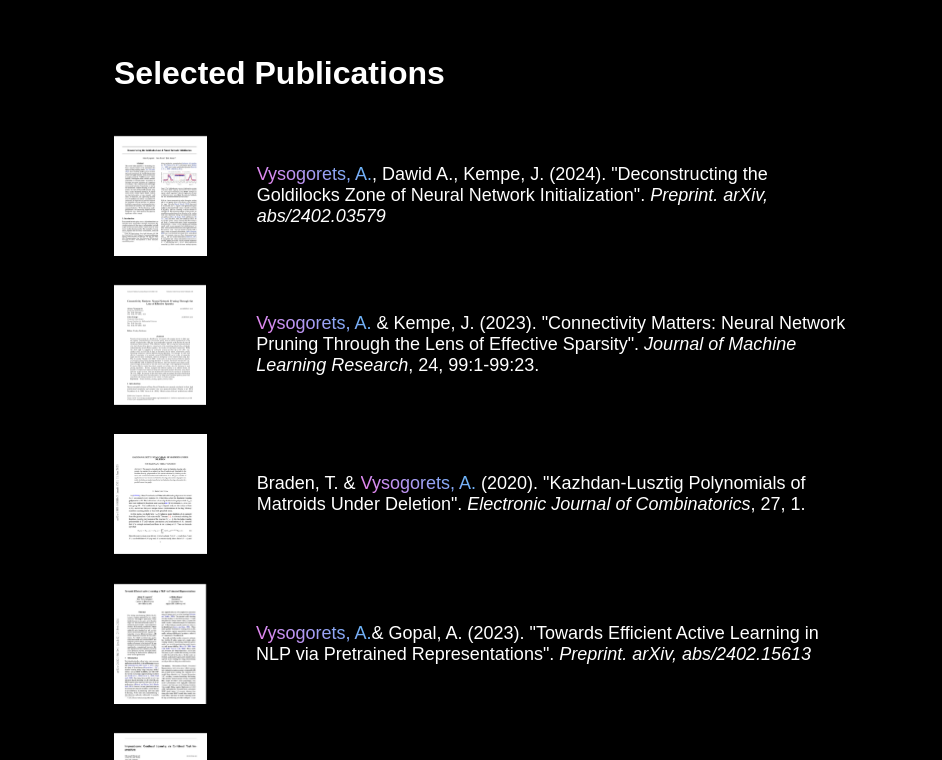
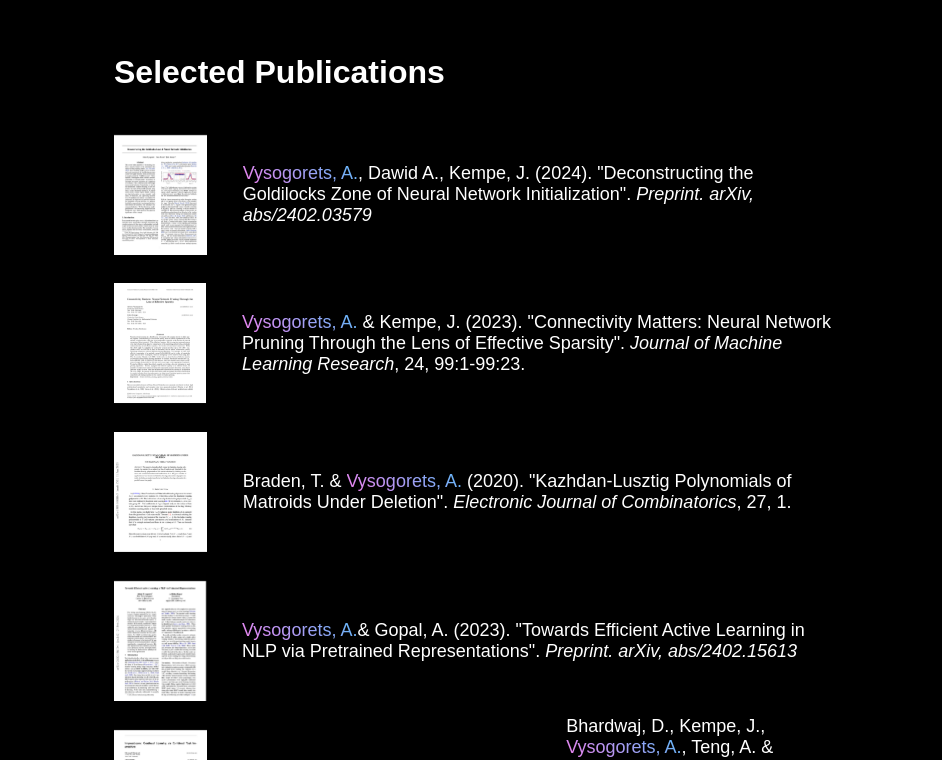
Before and after one commit to avysogorets/website, a plain HTML site: page publications.html in a window 1280 px wide. Shown: the part 40-800 px from the top of the page, 0-942 px from the left. Drawn offline with nearby package versions, Linux system fonts and the light colour scheme.

Commit message:
minor improvements

```diff
--- a/publications.html
+++ b/publications.html
@@ -51,7 +51,7 @@
         </menu>
     </header>
 	<div class="panel" style="--c:black;">
-		<div class="content" style="--c:black;margin-left:50px;margin-right:50px;">
+		<div class="content" style="--c:black;margin-left:50px;margin-right:5%;">
 			<div class="big-text" style="--c:white">
 				Selected Publications
 			</div>
@@ -61,7 +61,7 @@
 						<img src="/imgs/papers/goldilocks-zone-cover.png" style="height:100%;opacity:0;animation:fadeIn 0.8s ease forwards;animation-delay:calc(0.4s + 0.1s);">
 					</a>
 				</div>
-				<div class="small-text" style="--c:white;--d:1;margin-left:50px">
+				<div class="small-text" style="--c:white;--d:1;margin-left:5%">
 					<span class="focused">Vysogorets, A.</span>, Dawid A., Kempe, J. (2024). "Deconstructing the Goldilocks Zone of Neural Network Initialization".
 					<span style="font-style:italic;">Preprint. arXiv, abs/2402.03579</span>
 				</div>
@@ -72,7 +72,7 @@
 						<img src="/imgs/papers/paper-2021.png" style="height:100%;opacity:0;animation:fadeIn 0.8s ease forwards;animation-delay:calc(0.4s + 0.1s);">
 					</a>
 				</div>
-				<div class="small-text" style="--c:white;--d:2;margin-left:50px">
+				<div class="small-text" style="--c:white;--d:2;margin-left:5%">
 					<span class="focused">Vysogorets, A.</span> & Kempe, J. (2023). "Connectivity Matters: Neural Network
 					Pruning Through the Lens of Effective Sparsity".
 					<span style="font-style:italic;"> Journal of Machine Learning Research</span>, 24, 99:1-99:23.
@@ -84,7 +84,7 @@
 						<img src="/imgs/papers/paper-2019.png" style="height:100%;opacity:0;animation:fadeIn 0.8s ease forwards;animation-delay:calc(0.4s + 0.2s);">
 					</a>
 				</div>
-				<div class="small-text" style="--c:white;--d:3;margin-left:50px">
+				<div class="small-text" style="--c:white;--d:3;margin-left:5%">
 					Braden, T. & <span class="focused">Vysogorets, A.</span> (2020). "Kazhdan-Lusztig Polynomials of Matroids Under Deletion".
 					<span style="font-style:italic;">Electronic Journal of Combinatorics</span>, 27, 1.
 				</div>
@@ -95,7 +95,7 @@
 						<img src="/imgs/papers/PRepAL-cover.png" style="height:100%;opacity:0;animation:fadeIn 0.8s ease forwards;animation-delay:calc(0.4s + 0.2s);">
 					</a>
 				</div>
-				<div class="small-text" style="--c:white;--d:4;margin-left:50px">
+				<div class="small-text" style="--c:white;--d:4;margin-left:5%">
 					<span class="focused">Vysogorets, A.</span>& Gopal, A. (2023). "Towards Efficient Active Learning in NLP via Pretrained Representations".
 					<span style="font-style:italic;">Preprint. arXiv, abs/2402.15613</span>
 				</div>
@@ -106,7 +106,7 @@
 						<img src="/imgs/papers/paper-2023.png" style="height:100%;opacity:0;animation:fadeIn 0.8s ease forwards;animation-delay:calc(0.4s + 0.3s);">
 					</a>
 				</div>
-				<div class="small-text" style="--c:white;--d:5;margin-left:50px">
+				<div class="small-text" style="--c:white;--d:5;margin-left:50%">
 					Bhardwaj, D., Kempe, J., <span class="focused">Vysogorets, A.</span>, Teng, A. & Ezekwem, E.C. (2022).
 					"ImpressLearn: Continual Learning via Combined Task Impressions".
 					<span style="font-style:italic;">ArXiv, abs/2210.01987</span>
@@ -121,7 +121,7 @@
 						<img src="/imgs/papers/ug_thesis.png" style="height:100%;opacity:0;animation:fadeIn 0.8s ease forwards;animation-delay:calc(0.4s + 0.3s);">
 					</a>
 				</div>
-				<div class="small-text" style="--c:white;--d:6;margin-left:50px">
+				<div class="small-text" style="--c:white;--d:6;margin-left:5%">
 					<span class="focused">Vysogorets, A.</span>, "The Kazhdan-Lusztig Polynomial of a Deletion Matroid". Advised by Tom Braden.
 				</div>
 			</div>
```
